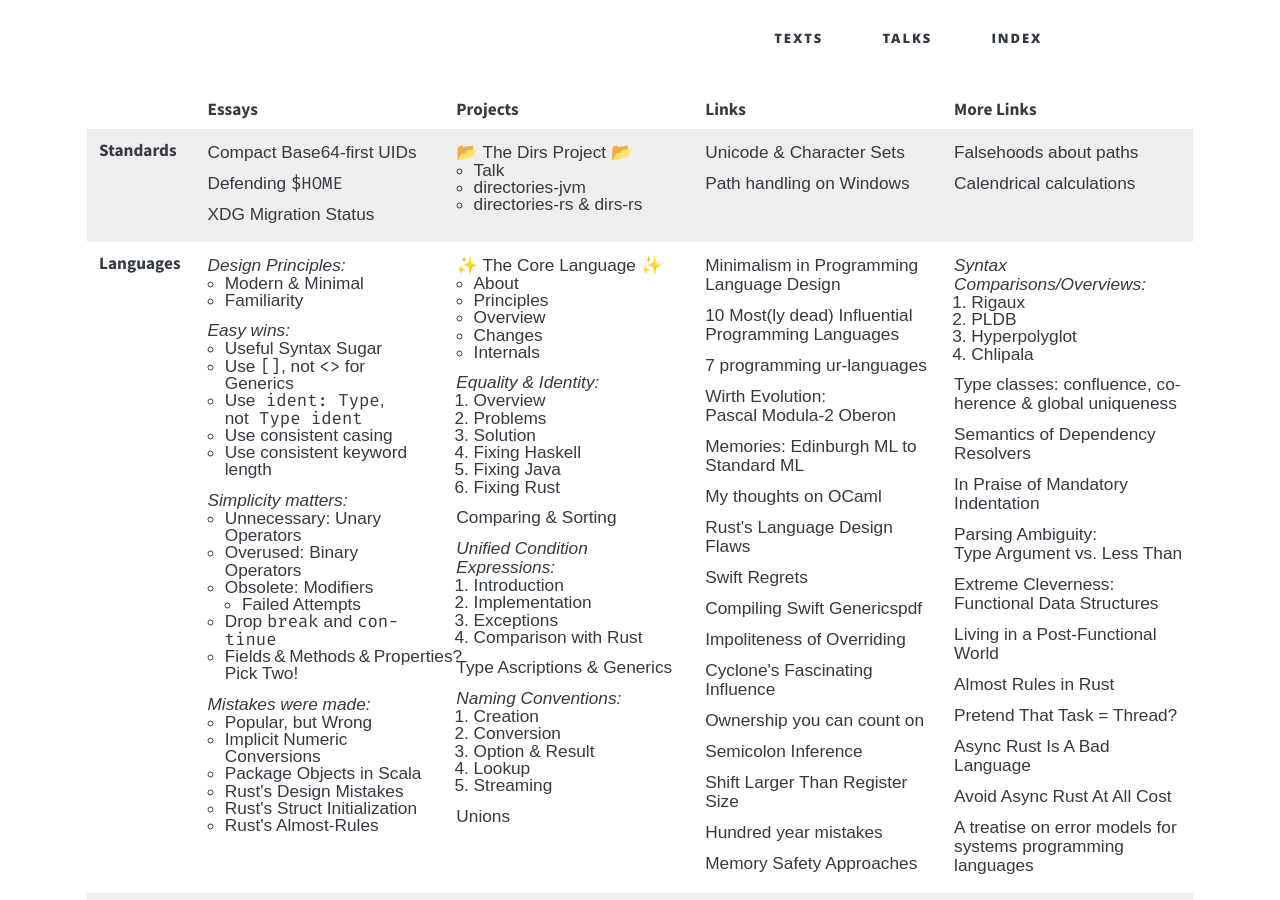
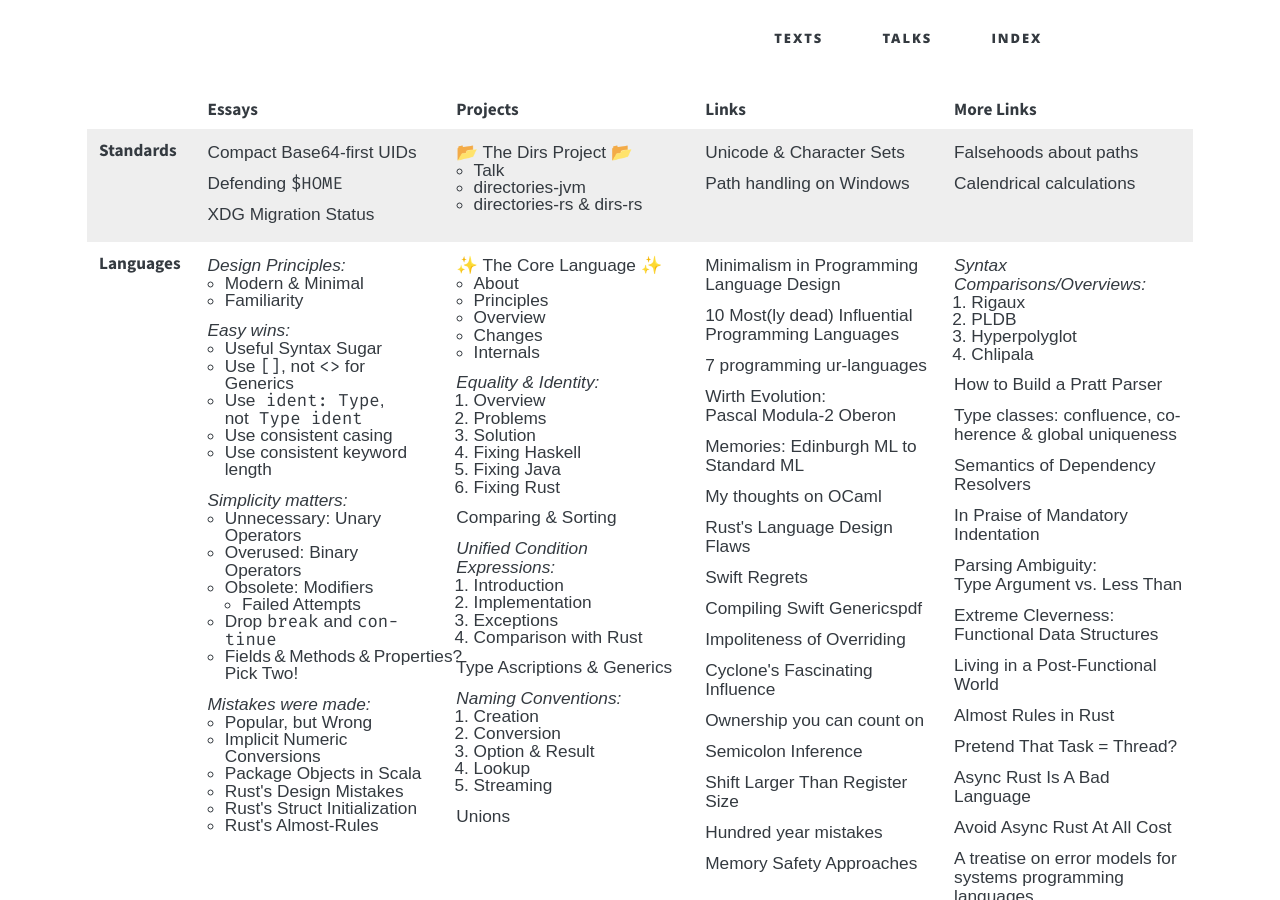
Before and after one commit to soc/soc.me, a Jekyll site: the page built from index.md, in a window 1280 px wide and 900 px high. Built offline with Jekyll 4.4.1, drawn with Linux system fonts in a browser that asks for light colours; some web fonts are replaced.

Commit message:
add "How to Build a Pratt Parser" link to index

```diff
--- a/index.md
+++ b/index.md
@@ -147,6 +147,7 @@
           <li><a href="http://adam.chlipala.net/mlcomp/">Chlipala</a></li>
         </ol>
       </div>
+      <div><a href="https://pablosabater.dev/posts/how-to-build-a-pratt-parser/">How to Build a Pratt Parser</a></div>
       <div><a href="http://blog.ezyang.com/2014/07/type-classes-confluence-coherence-global-uniqueness/">Type classes: confluence, coherence & global uniqueness</a></div>
       <div><a href="https://eed3si9n.com/dependency-resolver-semantics">Semantics of Dependency Resolvers</a></div>
       <div><a href="https://okasaki.blogspot.com/2008/02/in-praise-of-mandatory-indentation-for.html">In Praise of Mandatory Indentation</a></div>
```
